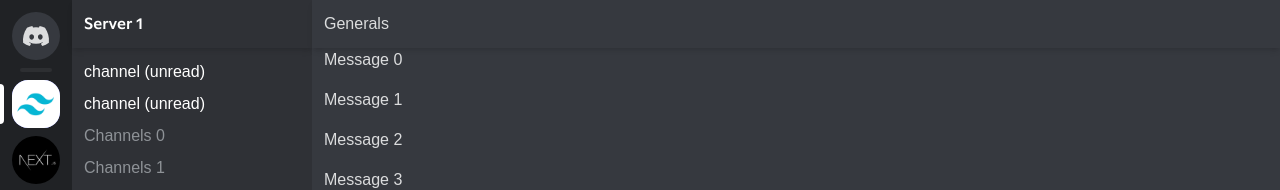
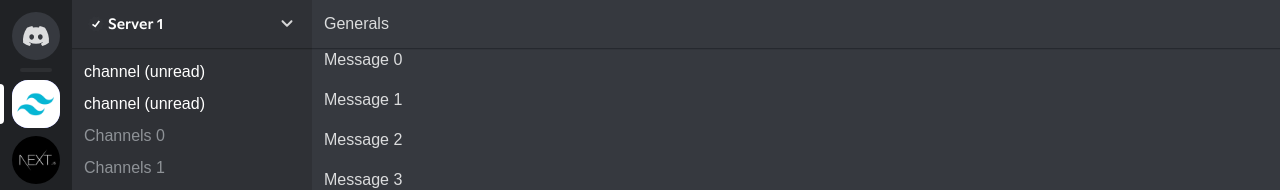
Before and after one commit to alimahdi-t/discord_ui_clone, a Next.js app: page /servers/1 in a window 1280 px wide. Shown: the top 190 px of the page. Built offline with nearby package versions, Linux system fonts and the light colour scheme.

Commit message:
UI: build server header.

```diff
--- a/app/globals.css
+++ b/app/globals.css
@@ -55,6 +55,10 @@ body {
   --color-gray-800: #2F3136;
   --color-gray-900: #202225;
 
+  --shadow-sm: 0 1px 0 rgba(4,4,5,0.2),0 1.5px 0 rgba(6,6,7,0.05),0 2px 0 rgba(4,4,5,0.05);
+  --shadow-md: 0 4px 4px rgba(0,0,0,0.16);
+  --shadow-lg: 0 8px 16px rgba(0,0,0,0.24);
+
 
 
 
--- a/app/servers/[slug]/page.tsx
+++ b/app/servers/[slug]/page.tsx
@@ -1,3 +1,5 @@
+import { CheckIcon, ChevronIcon, VerifiedIcon } from "@/components/icons";
+
 interface Props {
   params: Promise<{ slug: string }>;
 }
@@ -8,9 +10,14 @@ const Server1 = async (props: Props) => {
   return (
     <>
       <div className="bg-gray-800 w-60 flex flex-col">
-        <div className="px-3 h-12 flex items-center shadow-md shrink-0 font-ginto text-white">
+        <button className="px-4 h-12 flex items-center shadow-sm shrink-0 font-ginto text-[15px] text-white hover:bg-gray-500/15">
+          <div className="relative w-4 h-4 mr-1">
+            <VerifiedIcon className="absolute w-4 h-4 text-gray-600/15 transition-all" />
+            <CheckIcon className="absolute w-4 h-4" />
+          </div>
           Server {slug}
-        </div>
+          <ChevronIcon className="w-[18px] h-[18px] ml-auto opacity-80" />
+        </button>
         <div className="text-gray-300 p-3 flex-1 overflow-y-scroll space-y-2 scroll-thin font-medium">
           <p className={"text-white"}>channel (unread)</p>
           <p className={"text-white"}>channel (unread)</p>
@@ -20,7 +27,7 @@ const Server1 = async (props: Props) => {
         </div>
       </div>
       <div className="bg-gray-700 flex-1 flex flex-col">
-        <div className="px-3 h-12 flex items-center shadow-md">Generals</div>
+        <div className="px-3 h-12 flex items-center shadow-sm">Generals</div>
         <div className="px-3 flex-1 space-y-4 overflow-y-scroll scroll-thin">
           {[...Array(40)].map((_, i) => (
             <p key={i}>Message {i}</p>
--- /dev/null
+++ b/components/icons.js
@@ -0,0 +1,110 @@
+export function DiscordIcon(props) {
+  return (
+    <svg aria-hidden="false" viewBox="0 0 28 20" {...props}>
+      <path
+        fill="currentColor"
+        d="M23.021 1.677A21.227 21.227 0 0017.658 0c-.252.462-.483.935-.687 1.418a19.931 19.931 0 00-5.943 0C10.82.935 10.59.462 10.337.005c-1.856.32-3.659.88-5.37 1.677C1.567 6.78.65 11.754 1.111 16.652A21.504 21.504 0 007.691 20c.532-.726 1.004-1.5 1.407-2.309a13.582 13.582 0 01-2.221-1.078c.188-.137.37-.274.547-.428a15.232 15.232 0 0013.152 0c.177.148.36.291.541.428-.707.424-1.453.787-2.22 1.078.408.808.875 1.578 1.405 2.303a21.5 21.5 0 006.58-3.347h.007c.541-5.674-.922-10.6-3.868-14.97zM9.681 13.638c-1.283 0-2.34-1.193-2.34-2.644S8.37 8.35 9.68 8.35c1.308 0 2.359 1.193 2.338 2.644 0 1.451-1.036 2.644-2.339 2.644zm8.635 0c-1.283 0-2.34-1.193-2.34-2.644s1.036-2.644 2.34-2.644c1.302 0 2.36 1.193 2.338 2.644 0 1.451-1.036 2.644-2.338 2.644z"
+      />
+    </svg>
+  );
+}
+
+export function VerifiedIcon(props) {
+  return (
+    <svg
+      aria-label="Verified"
+      aria-hidden="false"
+      viewBox="0 0 16 15.2"
+      {...props}
+    >
+      <path
+        fill="currentColor"
+        fillRule="evenodd"
+        d="M16 7.6c0 .79-1.28 1.38-1.52 2.09s.44 2 0 2.59-1.84.35-2.46.8-.79 1.84-1.54 2.09-1.67-.8-2.47-.8-1.75 1-2.47.8-.92-1.64-1.54-2.09-2-.18-2.46-.8.23-1.84 0-2.59S0 8.39 0 7.6s1.28-1.38 1.52-2.09-.44-2 0-2.59 1.85-.35 2.48-.8S4.78.28 5.53 0 7.2.83 8 .83s1.75-1 2.47-.8.91 1.64 1.53 2.09 2 .18 2.46.8-.23 1.84 0 2.59S16 6.81 16 7.6z"
+      />
+    </svg>
+  );
+}
+
+export function CheckIcon(props) {
+  return (
+    <svg aria-hidden="false" viewBox="0 0 16 15.2" {...props}>
+      <path
+        d="M7.4 11.17L4 8.62l1-1.36 2 1.53L10.64 4 12 5z"
+        fill="currentColor"
+      />
+    </svg>
+  );
+}
+
+export function ChevronIcon(props) {
+  return (
+    <svg viewBox="0 0 18 18" fill="none" {...props}>
+      <path
+        d="M5.20711 5.54289C4.81658 5.15237 4.18342 5.15237 3.79289 5.54289C3.40237 5.93342 3.40237 6.56658 3.79289 6.95711L5.20711 5.54289ZM9 10.75L8.29289 11.4571C8.68342 11.8476 9.31658 11.8476 9.70711 11.4571L9 10.75ZM14.2071 6.95711C14.5976 6.56658 14.5976 5.93342 14.2071 5.54289C13.8166 5.15237 13.1834 5.15237 12.7929 5.54289L14.2071 6.95711ZM3.79289 6.95711L8.29289 11.4571L9.70711 10.0429L5.20711 5.54289L3.79289 6.95711ZM9.70711 11.4571L14.2071 6.95711L12.7929 5.54289L8.29289 10.0429L9.70711 11.4571Z"
+        fill="currentColor"
+      />
+    </svg>
+  );
+}
+
+export function BookIcon(props) {
+  return (
+    <svg viewBox="0 0 40 40" {...props}>
+      <path
+        fill="currentColor"
+        fillRule="evenodd"
+        clipRule="evenodd"
+        d="M33 34.583V7.5h2v29.167H9c-2.209 0-4-1.866-4-4.167v-25c0-2.301 1.791-4.167 4-4.167h22v27.084H9c-1.104 0-2 .931-2 2.083 0 1.151.896 2.083 2 2.083h24zM23.972 10l-8.083 7.991-3.18-3.147L10 17.506l5.889 5.827 10.778-10.666L23.972 10z"
+      />
+    </svg>
+  );
+}
+
+export function SpeakerphoneIcon(props) {
+  return (
+    <svg viewBox="0 0 24 24" {...props}>
+      <path
+        d="M3.9 8.26H2v7.034h1.9V8.26zM19.1 4v1.127L4.85 8.264v9.854c0 .432.296.807.72.914l3.8.94a.954.954 0 00.99-.35l2.347-3.098L19.1 17.93v1.129H21V4h-1.9zM9.218 17.994l-2.468-.611V15.21l3.92.864-1.452 1.92z"
+        fill="currentColor"
+      />
+    </svg>
+  );
+}
+
+export function ArrowComponent(props) {
+  return (
+    <svg viewBox="0 0 24 24" {...props}>
+      <path
+        fill="currentColor"
+        fillRule="evenodd"
+        clipRule="evenodd"
+        d="M16.59 8.59L12 13.17 7.41 8.59 6 10l6 6 6-6-1.41-1.41z"
+      />
+    </svg>
+  );
+}
+
+export function AddPersonIcon(props) {
+  return (
+    <svg viewBox="0 0 16 16" {...props}>
+      <path
+        fill="currentColor"
+        d="M14 2h2v1h-2v2h-1V3h-2V2h2V0h1v2zM6.5 8.007a2.5 2.5 0 000-5 2.5 2.5 0 000 5zM6.5 8.34c-3.24 0-5.5 1.647-5.5 4v.667h11v-.667c0-2.36-2.26-4-5.5-4z"
+      />
+    </svg>
+  );
+}
+
+export function HashtagIcon(props) {
+  return (
+    <svg viewBox="0 0 24 24" {...props}>
+      <path
+        fill="currentColor"
+        fillRule="evenodd"
+        clipRule="evenodd"
+        d="M5.887 21a.5.5 0 01-.493-.587L6 17H2.595a.5.5 0 01-.492-.586l.175-1A.5.5 0 012.77 15h3.58l1.06-6H4.005a.5.5 0 01-.492-.586l.175-1A.5.5 0 014.18 7h3.58l.637-3.587A.5.5 0 018.889 3h.984a.5.5 0 01.493.587L9.76 7h6l.637-3.587A.5.5 0 0116.889 3h.984a.5.5 0 01.493.587L17.76 7h3.405a.5.5 0 01.492.586l-.175 1A.5.5 0 0120.99 9h-3.58l-1.06 6h3.405a.5.5 0 01.492.586l-.175 1a.5.5 0 01-.492.414H16l-.637 3.587a.5.5 0 01-.492.413h-.984a.5.5 0 01-.493-.587L14 17H8l-.637 3.587a.5.5 0 01-.492.413h-.984zM9.41 9l-1.06 6h6l1.06-6h-6z"
+      />
+    </svg>
+  );
+}
```
